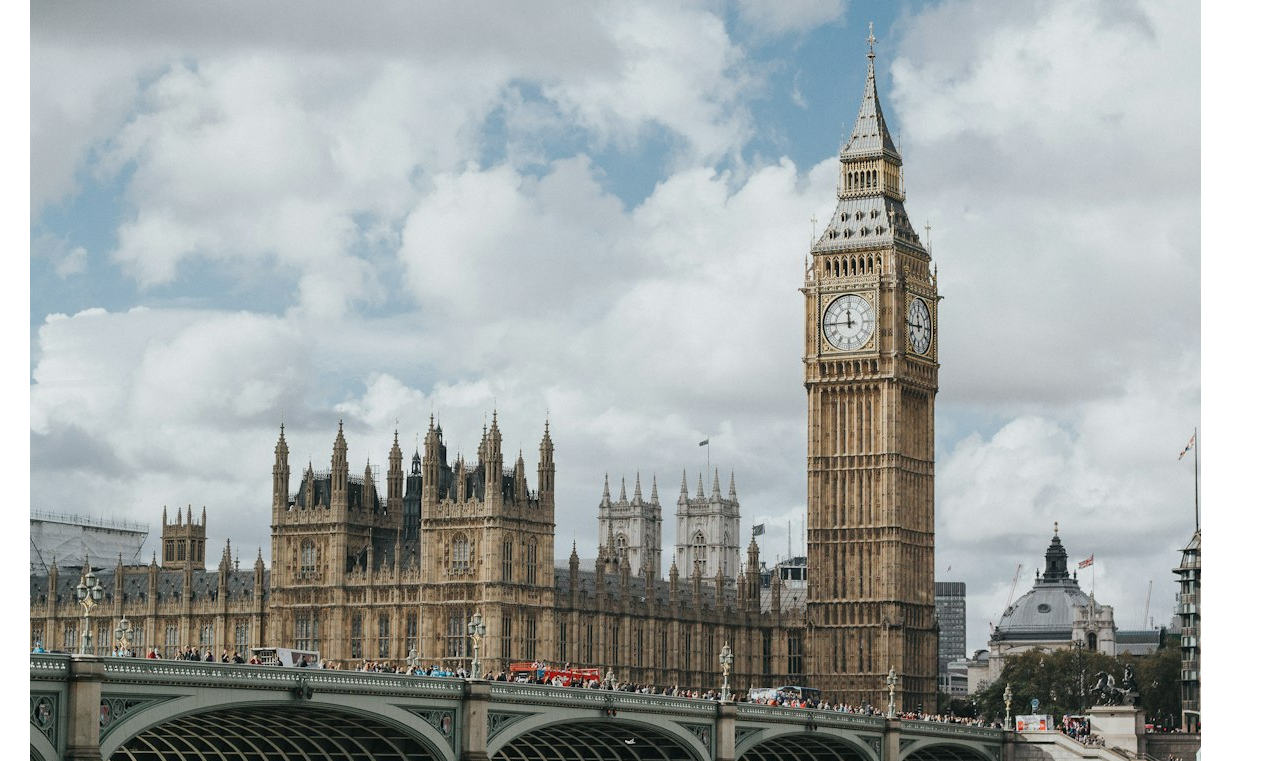
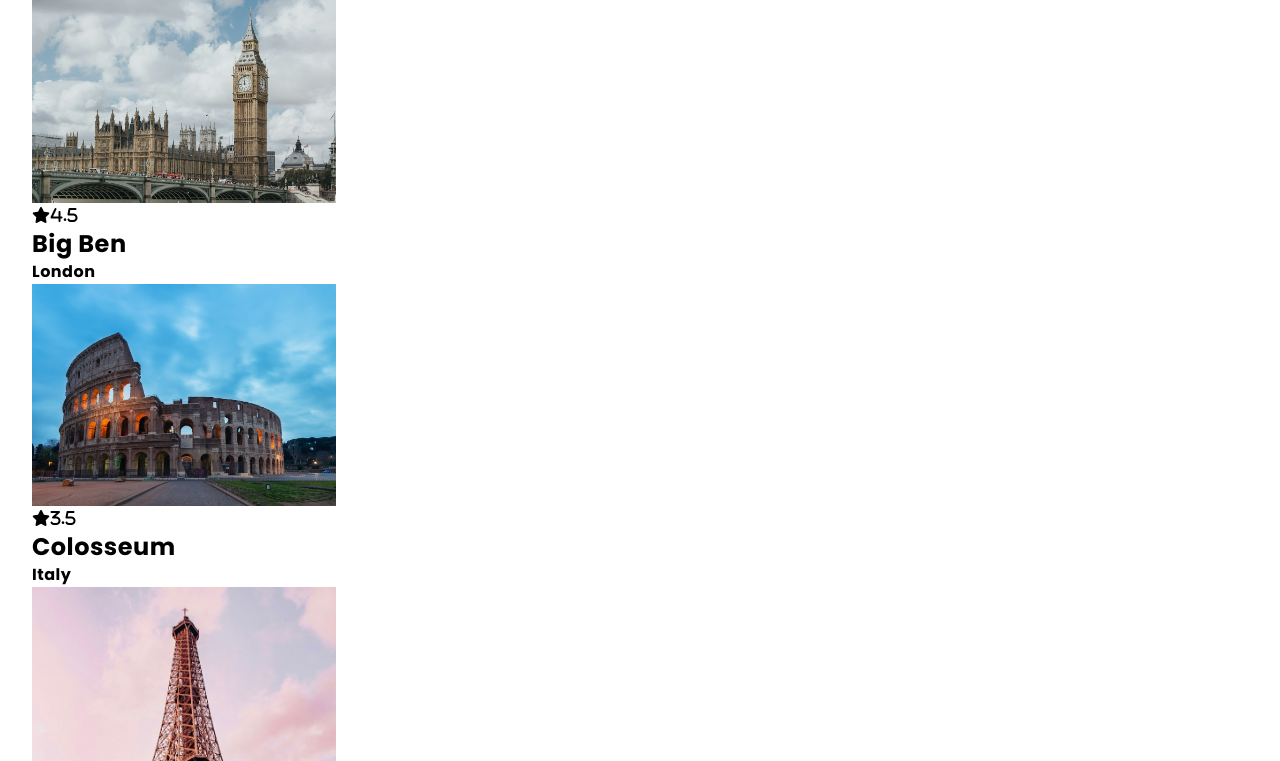
Before and after one commit to muthukumar915/Destination_gallery, a plain HTML site: page index.html in a window 1280 px wide. Shown: the top 761 px of the page. Drawn offline with Linux system fonts and the light colour scheme.

Commit message:
file added

```diff
--- a/style.css
+++ b/style.css
@@ -13,3 +13,18 @@ body{
     display: grid;
     place-items: center;
 }
+img{
+    height: 100%;
+    width: 100%;
+    display: block;
+    object-fit: cover;
+}
+h2{
+    font-weight: bold;
+    line-height:1.3;
+}
+section{
+    display: grid;
+   grid-template-columns: 25% 30% 15% 25%;
+   gap: 15PX;
+}
```
Also changed, not shown: unnamed.jpg (added).
